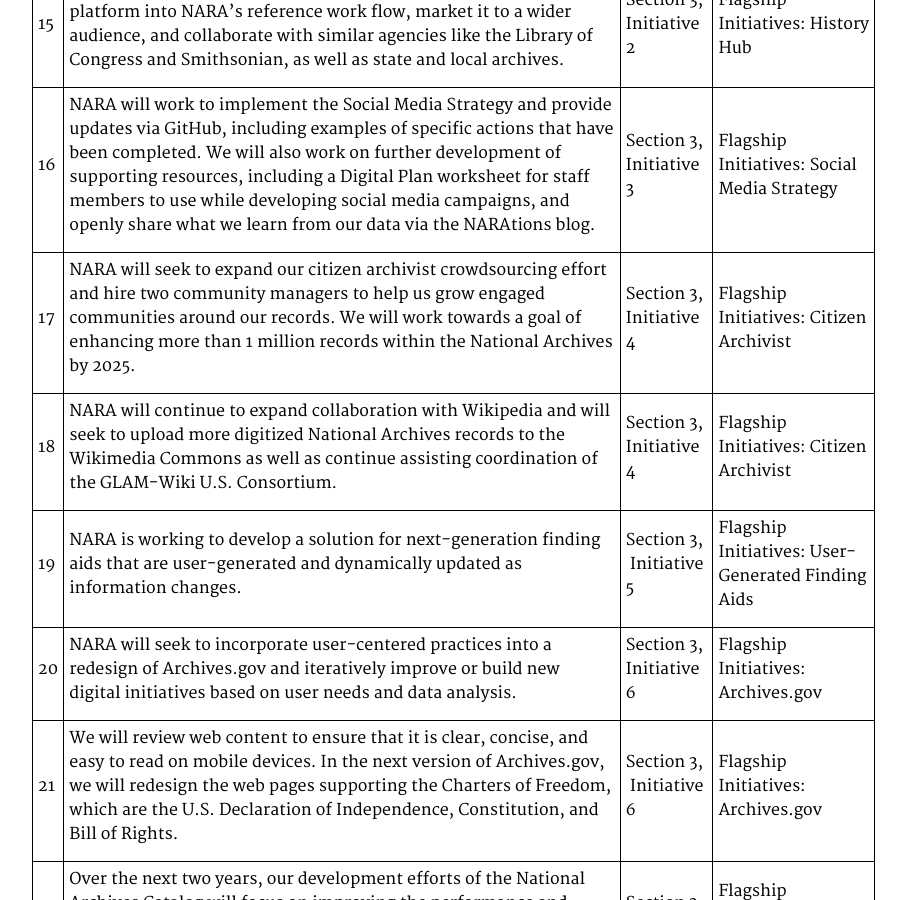
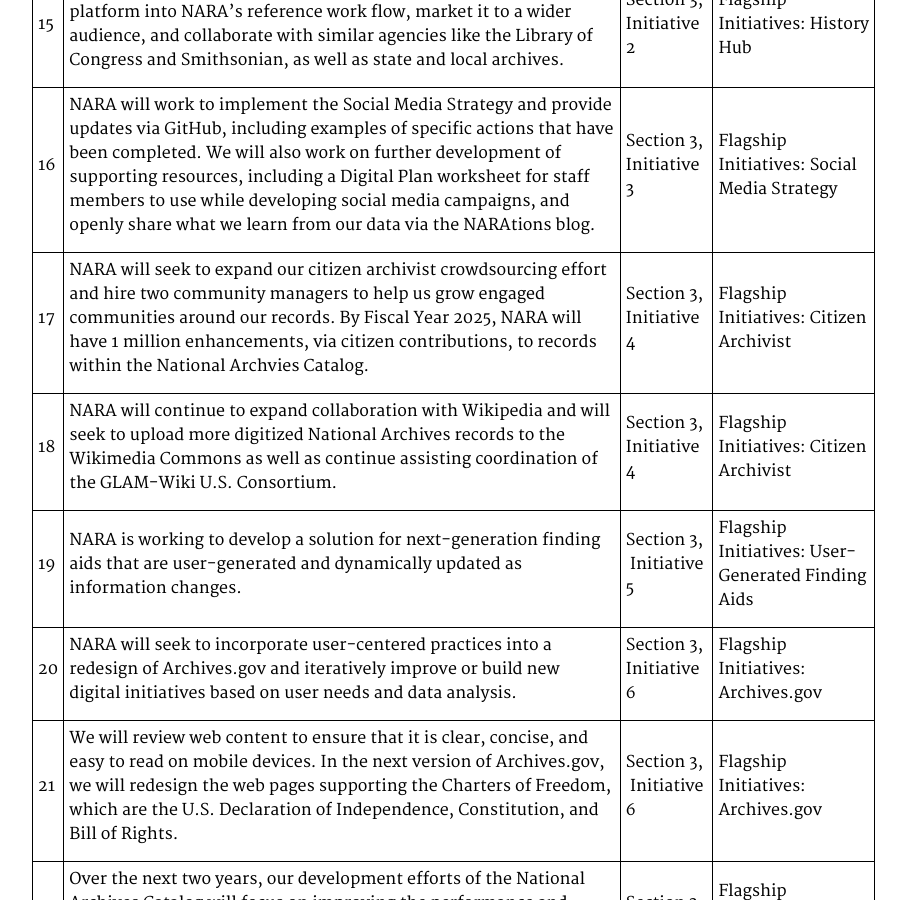
Before and after one commit to usnationalarchives/opengovplan, a Jekyll site: the page built from pages/appendixb.md, in a window 1280 px wide and 900 px high, scrolled down 2230 px. Shown: the whole window, without its empty margins (350-1256 px from the left). Built offline with Jekyll 4.4.1, drawn with Linux system fonts in a browser that asks for light colours.

Commit message:
Update appendixb.md
Update to language in #17

```diff
--- a/pages/appendixb.md
+++ b/pages/appendixb.md
@@ -266,7 +266,7 @@ description: ""
       <p>17</p>
       </td>
       <td>
-      <p>NARA will seek to expand our citizen archivist crowdsourcing effort and hire two community managers to help us grow engaged communities around our records. We will work towards a goal of enhancing more than 1 million records within the National Archives by 2025.</p>
+      <p>NARA will seek to expand our citizen archivist crowdsourcing effort and hire two community managers to help us grow engaged communities around our records. By Fiscal Year 2025, NARA will have 1 million enhancements, via citizen contributions, to records within the National Archvies Catalog.</p>
       </td>
       <td>
       <p>Section 3,<br />
```
